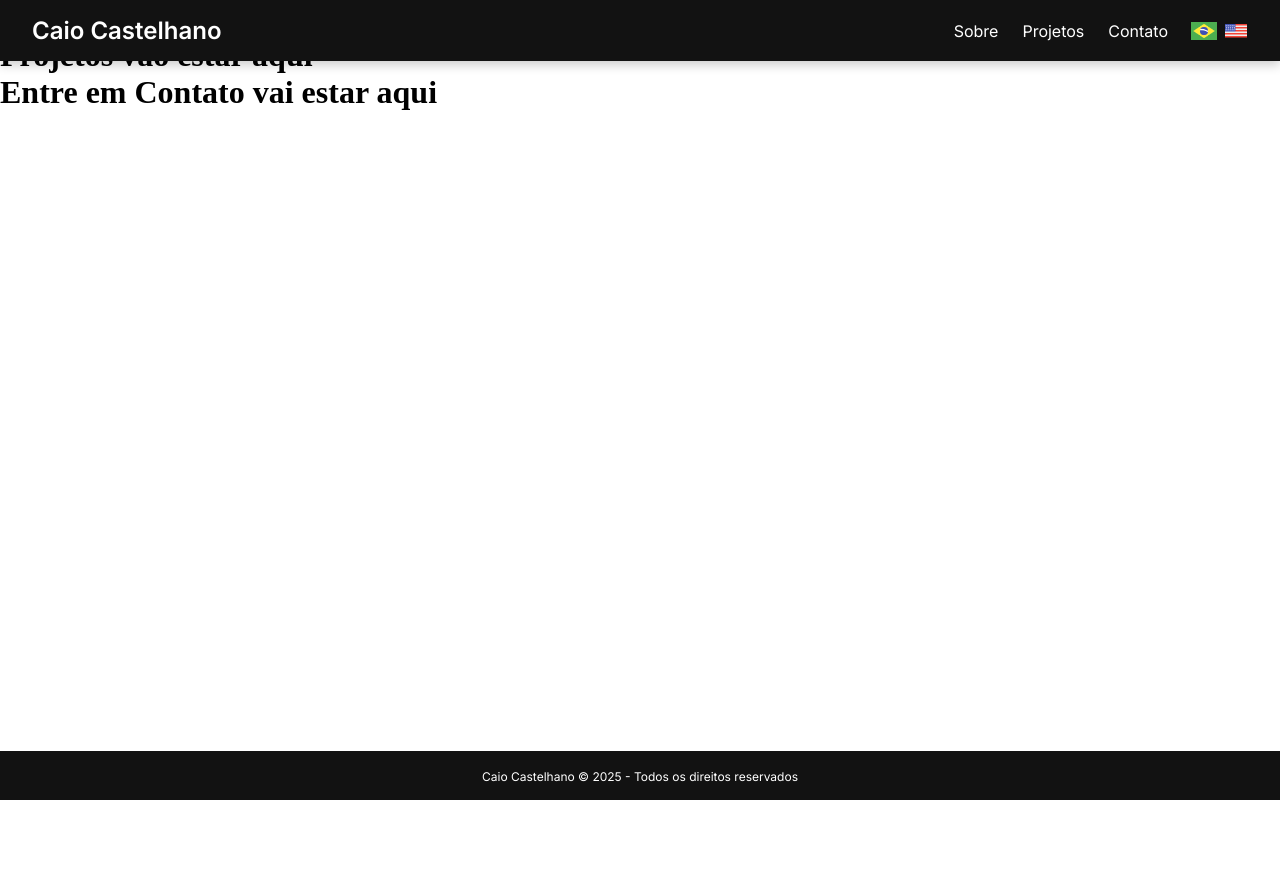
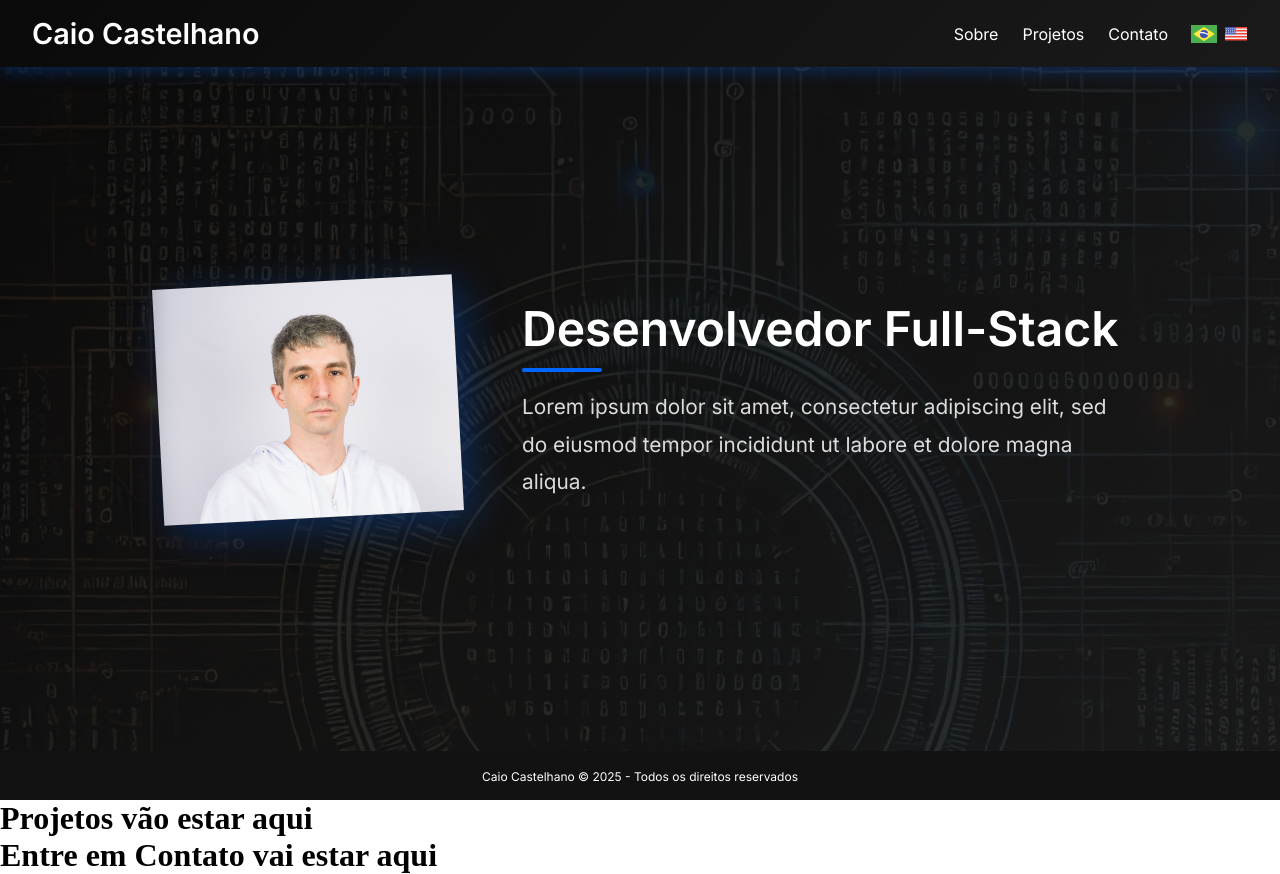
Before and after one commit to caiocastelhano/portfolio, a React (Vite) app: page / in a window 1280 px wide. Before the commit the page ends 800 px from the top, so only its background shows below. Built offline with nearby package versions, Linux system fonts and the light colour scheme.

Commit message:
Atualiza a seção About e alguns detalhes da seção Navbar

```diff
--- a/package.json
+++ b/package.json
@@ -24,7 +24,7 @@
     "@eslint/js": "^9.19.0",
     "@types/react": "^19.0.8",
     "@types/react-dom": "^19.0.3",
-    "@vitejs/plugin-react": "^4.3.4",
+    "@vitejs/plugin-react": "^1.3.2",
     "eslint": "^9.19.0",
     "eslint-plugin-react": "^7.37.4",
     "eslint-plugin-react-hooks": "^5.0.0",
--- a/src/components/About.jsx
+++ b/src/components/About.jsx
@@ -1,5 +1,28 @@
+import { useContext } from "react";
+import { LanguageContext } from "../context/LanguageContext";
+import "../styles/About.css";
+import profile from "../images/profile.jpg";
+
 export default function About() {
-    return (
-        <h1>Sobre vai estar aqui</h1>
-    )
+  const { language } = useContext(LanguageContext);
+
+  return (
+    <section className="about">
+      <div className="about-container">
+        <img src={profile} alt="Profile" className="about-image" />
+        <div className="about-text">
+          <h2>
+            {language === "PT"
+              ? "Desenvolvedor Full-Stack"
+              : "Full-Stack Developer"}
+          </h2>
+          <p>
+            {language === "PT"
+              ? "Lorem ipsum dolor sit amet, consectetur adipiscing elit, sed do eiusmod tempor incididunt ut labore et dolore magna aliqua."
+              : "Lorem ipsum dolor sit amet, consectetur adipiscing elit, sed do eiusmod tempor incididunt ut labore et dolore magna aliqua."}
+          </p>
+        </div>
+      </div>
+    </section>
+  );
 }
--- a/src/styles/About.css
+++ b/src/styles/About.css
@@ -0,0 +1,121 @@
+@import url('https://fonts.googleapis.com/css2?family=Inter:wght@300;400;600&display=swap');
+
+.about {
+  display: flex;
+  justify-content: center;
+  align-items: center;
+  min-height: 100vh;
+  background: linear-gradient(135deg, #0a0a0a, #1a1a1a);
+  color: #ffffff;
+  padding: 5rem 2rem;
+  position: relative;
+  overflow: hidden;
+  font-family: 'Inter', sans-serif;
+}
+
+.about::before {
+  content: "";
+  position: absolute;
+  top: 0;
+  left: 0;
+  width: 100%;
+  height: 100%;
+  background-image: url('../images/code-pattern.png');
+  background-size: cover;
+  opacity: 0.1;
+  pointer-events: none;
+}
+
+.about-container {
+  max-width: 1100px;
+  display: flex;
+  align-items: center;
+  gap: 4rem;
+  position: relative;
+  z-index: 1;
+}
+
+.about-image {
+  width: 300px;
+  height: auto;
+  object-fit: cover;
+  flex-shrink: 0;
+  border: none;
+  box-shadow: 10px 10px 40px rgba(0, 102, 255, 0.3);
+  transform: rotate(-3deg);
+}
+
+.about-text {
+  text-align: left;
+  max-width: 600px;
+  position: relative;
+}
+
+.about-text h2 {
+  font-size: 3rem;
+  font-weight: bold;
+  margin-bottom: 1rem;
+  position: relative;
+}
+
+.about-text h2::after {
+  content: "";
+  display: block;
+  width: 80px;
+  height: 4px;
+  background: #0066ff;
+  margin: 10px 0;
+  border-radius: 2px;
+  transition: width 0.3s ease-in-out;
+}
+
+.about-text:hover h2::after {
+  width: 120px;
+}
+
+.about-text p {
+  font-size: 1.3rem;
+  line-height: 1.8;
+  opacity: 0.85;
+  position: relative;
+}
+
+/* Responsividade */
+@media (max-width: 900px) {
+  .about-container {
+    flex-direction: column;
+    text-align: center;
+    gap: 3rem;
+  }
+
+  .about-image {
+    width: 220px;
+    transform: none;
+  }
+
+  .about-text {
+    max-width: 100%;
+  }
+
+  .about-text h2 {
+    font-size: 2.5rem;
+  }
+
+  .about-text p {
+    font-size: 1.1rem;
+  }
+}
+
+@media (max-width: 600px) {
+  .about {
+    padding: 3rem 1rem;
+  }
+
+  .about-text h2 {
+    font-size: 2rem;
+  }
+
+  .about-text p {
+    font-size: 1rem;
+  }
+}
--- a/src/styles/Navbar.css
+++ b/src/styles/Navbar.css
@@ -9,7 +9,7 @@
 
 .navbar {
     width: 100%;
-    background-color: #121212;
+    background: linear-gradient(135deg, #0a0a0a, #1a1a1a);
     color: white;
     padding: 1rem 2rem;
     display: flex;
@@ -20,7 +20,8 @@
     left: 0;
     z-index: 1000;
     font-family: 'Inter', sans-serif;
-    box-shadow: 0 4px 10px rgba(0, 0, 0, 0.2);
+    box-shadow: 0 4px 15px rgba(0, 102, 255, 0.3);
+    transition: background 0.3s ease-in-out;
 }
 
 .navbar-container {
@@ -31,8 +32,28 @@
 }
 
 .navbar-title {
-    font-size: 1.5rem;
+    font-size: 1.8rem;
     font-weight: 600;
+    color: white;
+    transition: color 0.3s ease-in-out;
+}
+
+.navbar-menu {
+    display: flex;
+    gap: 1.5rem;
+    align-items: center;
+}
+
+.navbar-menu a {
+    color: white;
+    text-decoration: none;
+    font-size: 1rem;
+    font-weight: 500;
+    transition: color 0.3s ease-in-out;
+}
+
+.navbar-menu a:hover {
+    color: #0066ff;
 }
 
 .menu-toggle {
@@ -47,20 +68,6 @@
 
 .menu-toggle:hover {
     transform: scale(1.1);
-  }
-
-  .navbar-menu {
-    display: flex;
-    gap: 1.5rem;
-    align-items: center;
-  }
-
-  .navbar-menu a {
-    color: white;
-    text-decoration: none;
-    font-size: 1rem;
-    font-weight: 500;
-    transition: color 0.3s ease;
 }
 
 .language-switcher {
@@ -93,8 +100,9 @@
         top: 100%;
         left: 0;
         width: 100%;
-      background-color: #121212;
+        background: linear-gradient(135deg, #0a0a0a, #1a1a1a);
         padding: 1rem;
+        box-shadow: 0 4px 10px rgba(0, 102, 255, 0.2);
     }
 
     .navbar-menu.open {
--- a/vite.config.js
+++ b/vite.config.js
@@ -4,4 +4,8 @@ import react from '@vitejs/plugin-react'
 export default defineConfig({
   plugins: [react()],
   base: "/portfolio/",
+  server: {
+    port: 5173,
+    strictPort: true, // Garante que ele não mude para outra porta
+  },
 })
```
Also changed, not shown: src/images/code-pattern.png (added), 1 other file (tests, documents, lock files or other folders). Lines whose indentation alone changed are shown as unchanged.
